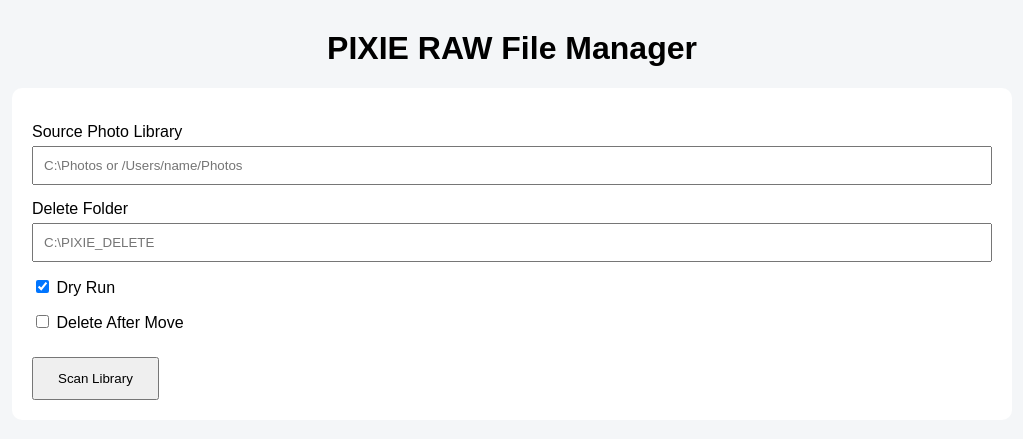
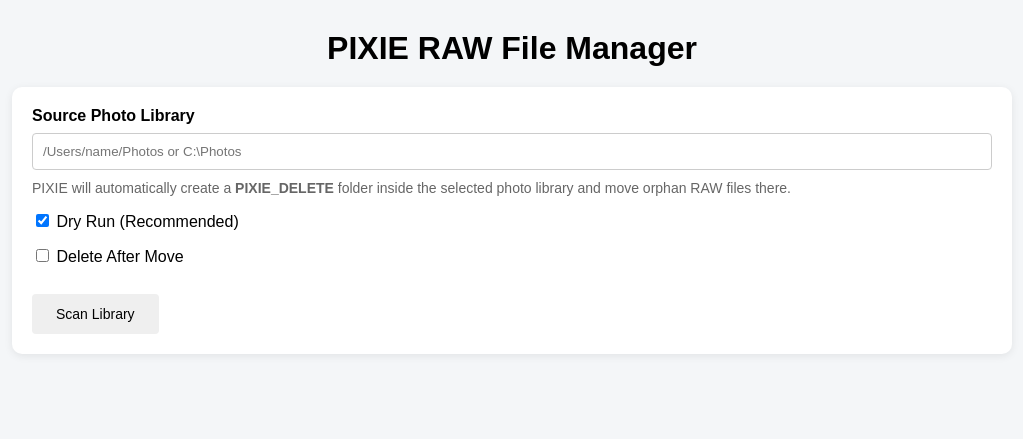
Before and after one commit to suprakashmukherjee/PIXIE, a FastAPI app: page / in a window 1280 px wide. Shown: the top 439 px of the page, without its empty margins (128-1151 px from the left). Run offline with FastAPI, Linux system fonts and the light colour scheme.

Commit message:
Removed field for Delete folder and bug fixes made

```diff
--- a/main.py
+++ b/main.py
@@ -1,45 +1,41 @@
+from pathlib import Path
+
 from fastapi import FastAPI
-from fastapi import Request
-from fastapi.responses import HTMLResponse
+from fastapi.responses import FileResponse
 from fastapi.staticfiles import StaticFiles
-from fastapi.templating import Jinja2Templates
-
 from pydantic import BaseModel
 
 from scanner import scan_orphan_raws
 
+BASE_DIR = Path(__file__).resolve().parent
+
 app = FastAPI(title="PIXIE RAW File Manager")
 
-app.mount("/static", StaticFiles(directory="static"), name="static")
-
-templates = Jinja2Templates(directory="templates")
+app.mount(
+    "/static",
+    StaticFiles(directory=BASE_DIR / "static"),
+    name="static"
+)
 
 
 class ScanRequest(BaseModel):
     source_path: str
-    delete_folder: str
     dry_run: bool = True
     delete_after_move: bool = False
 
 
-@app.get("/", response_class=HTMLResponse)
-async def home(request: Request):
-
-    return templates.TemplateResponse(
-    request=request,
-    name="index.html",
-    context={}
-)
+@app.get("/")
+async def home():
+    return FileResponse(
+        BASE_DIR / "templates" / "index.html"
+    )
 
 
 @app.post("/scan")
 async def run_scan(payload: ScanRequest):
 
-    result = scan_orphan_raws(
+    return scan_orphan_raws(
         source_path=payload.source_path,
-        delete_folder=payload.delete_folder,
-        delete_after_move=payload.delete_after_move,
-        dry_run=payload.dry_run
+        dry_run=payload.dry_run,
+        delete_after_move=payload.delete_after_move
     )
-
-    return result
--- a/scanner.py
+++ b/scanner.py
@@ -1,7 +1,8 @@
+import csv
+import os
+import shutil
+from datetime import datetime
 from pathlib import Path
-import shutil
-import csv
-from datetime import datetime
 
 RAW_EXTENSIONS = {
     ".arw",
@@ -15,28 +16,25 @@ RAW_EXTENSIONS = {
 }
 
 
-def get_folder_file_index(folder_path: Path):
-    """
-    Create a case-insensitive filename lookup.
-    """
-    return {
-        file.name.lower()
-        for file in folder_path.iterdir()
-        if file.is_file()
-    }
-
-
 def scan_orphan_raws(
     source_path: str,
-    delete_folder: str,
-    delete_after_move: bool = False,
-    dry_run: bool = True
+    dry_run: bool = True,
+    delete_after_move: bool = False
 ):
+
     source = Path(source_path)
-    delete_root = Path(delete_folder)
 
     if not source.exists():
-        raise FileNotFoundError(f"Source path does not exist: {source}")
+        raise FileNotFoundError(
+            f"Source path does not exist: {source}"
+        )
+
+    if not source.is_dir():
+        raise NotADirectoryError(
+            f"Source path is not a directory: {source}"
+        )
+
+    pixie_delete_folder = source / "PIXIE_DELETE"
 
     total_raw_files = 0
     total_jpeg_files = 0
@@ -45,7 +43,13 @@ def scan_orphan_raws(
 
     report_rows = []
 
-    for current_dir, _, files in __import__("os").walk(source):
+    for current_dir, dirs, files in os.walk(source):
+
+        # Do not scan PIXIE_DELETE
+        dirs[:] = [
+            d for d in dirs
+            if d != "PIXIE_DELETE"
+        ]
 
         current_dir = Path(current_dir)
 
@@ -58,41 +62,55 @@ def scan_orphan_raws(
 
             file_path = current_dir / file_name
 
-            suffix = file_path.suffix.lower()
+            extension = file_path.suffix.lower()
 
-            if suffix in [".jpg", ".jpeg"]:
+            if extension in {".jpg", ".jpeg"}:
                 total_jpeg_files += 1
 
-            if suffix not in RAW_EXTENSIONS:
+            if extension not in RAW_EXTENSIONS:
                 continue
 
             total_raw_files += 1
 
             stem = file_path.stem
 
-            jpg_match = f"{stem.lower()}.jpg"
-            jpeg_match = f"{stem.lower()}.jpeg"
+            expected_jpg = f"{stem.lower()}.jpg"
+            expected_jpeg = f"{stem.lower()}.jpeg"
 
             has_matching_jpeg = (
-                jpg_match in file_index
-                or jpeg_match in file_index
+                expected_jpg in file_index
+                or expected_jpeg in file_index
             )
 
             if has_matching_jpeg:
                 continue
 
             orphan_raw_files += 1
-            recovered_bytes += file_path.stat().st_size
+
+            try:
+                recovered_bytes += file_path.stat().st_size
+            except Exception:
+                pass
 
             relative_path = file_path.relative_to(source)
-            destination_path = delete_root / relative_path
 
-            report_rows.append({
-                "raw_file_name": file_path.name,
-                "source_path": str(file_path),
-                "destination_path": str(destination_path),
-                "status": "ORPHAN"
-            })
+            destination_path = (
+                pixie_delete_folder /
+                relative_path
+            )
+
+            report_rows.append(
+                {
+                    "raw_file_name": file_path.name,
+                    "source_path": str(file_path),
+                    "destination_path": str(destination_path),
+                    "status": (
+                        "ORPHAN"
+                        if dry_run
+                        else "MOVED"
+                    )
+                }
+            )
 
             if not dry_run:
 
@@ -106,13 +124,20 @@ def scan_orphan_raws(
                     str(destination_path)
                 )
 
-    delete_root.mkdir(
-        parents=True,
-        exist_ok=True
+    if not dry_run:
+        pixie_delete_folder.mkdir(
+            parents=True,
+            exist_ok=True
+        )
+
+    report_folder = (
+        pixie_delete_folder
+        if not dry_run
+        else source
     )
 
     report_file = (
-        delete_root /
+        report_folder /
         f"orphan_report_{datetime.now().strftime('%Y%m%d_%H%M%S')}.csv"
     )
 
@@ -155,6 +180,9 @@ def scan_orphan_raws(
             recovered_bytes / (1024 ** 3),
             2
         ),
+        "pixie_delete_folder": str(
+            pixie_delete_folder
+        ),
         "report_file": str(report_file),
         "orphans": report_rows
     }
--- a/static/app.js
+++ b/static/app.js
@@ -3,12 +3,16 @@ async function runScan() {
     const sourcePath =
         document.getElementById(
             "sourcePath"
-        ).value;
+        ).value.trim();
 
-    const deleteFolder =
-        document.getElementById(
-            "deleteFolder"
-        ).value;
+    if (!sourcePath) {
+
+        alert(
+            "Please enter a source photo library path."
+        );
+
+        return;
+    }
 
     const dryRun =
         document.getElementById(
@@ -20,6 +24,8 @@ async function runScan() {
             "deleteAfterMove"
         ).checked;
 
+    try {
+
         const response = await fetch(
             "/scan",
             {
@@ -30,7 +36,6 @@ async function runScan() {
                 },
                 body: JSON.stringify({
                     source_path: sourcePath,
-                delete_folder: deleteFolder,
                     dry_run: dryRun,
                     delete_after_move:
                         deleteAfterMove
@@ -38,7 +43,16 @@ async function runScan() {
             }
         );
 
-    const data = await response.json();
+        if (!response.ok) {
+
+            const errorText =
+                await response.text();
+
+            throw new Error(errorText);
+        }
+
+        const data =
+            await response.json();
 
         document
             .getElementById("results")
@@ -48,27 +62,32 @@ async function runScan() {
             .getElementById("summary")
             .innerHTML = `
                 <p>
-                RAW Files:
+                    <strong>RAW Files Found:</strong>
                     ${data.total_raw_files}
                 </p>
 
                 <p>
-                JPEG Files:
+                    <strong>JPEG Files Found:</strong>
                     ${data.total_jpeg_files}
                 </p>
 
                 <p>
-                Orphan RAW Files:
+                    <strong>Orphan RAW Files:</strong>
                     ${data.orphan_raw_files}
                 </p>
 
                 <p>
-                Storage Recovered:
+                    <strong>Potential Storage Recovery:</strong>
                     ${data.storage_recovered_gb} GB
                 </p>
 
                 <p>
-                Report:
+                    <strong>PIXIE_DELETE Folder:</strong>
+                    ${data.pixie_delete_folder}
+                </p>
+
+                <p>
+                    <strong>Report File:</strong>
                     ${data.report_file}
                 </p>
             `;
@@ -82,11 +101,32 @@ async function runScan() {
 
         data.orphans.forEach(row => {
 
-        tbody.innerHTML += `
-            <tr>
-                <td>${row.raw_file_name}</td>
-                <td>${row.source_path}</td>
-            </tr>
+            const tr =
+                document.createElement(
+                    "tr"
+                );
+
+            tr.innerHTML = `
+                <td>
+                    ${row.raw_file_name}
+                </td>
+
+                <td>
+                    ${row.source_path}
+                </td>
             `;
+
+            tbody.appendChild(tr);
+
         });
+
+    } catch (error) {
+
+        console.error(error);
+
+        alert(
+            "Error: " +
+            error.message
+        );
     }
+}
--- a/static/style.css
+++ b/static/style.css
@@ -1,34 +1,45 @@
 body {
     font-family: Arial, sans-serif;
-    background: #f4f6f8;
+    background-color: #f4f6f8;
     margin: 0;
+    padding: 0;
 }
 
 .container {
     width: 1000px;
+    max-width: 95%;
     margin: 30px auto;
 }
 
 h1 {
     text-align: center;
+    margin-bottom: 20px;
 }
 
 .card {
     background: white;
+    border-radius: 10px;
     padding: 20px;
     margin-bottom: 20px;
-    border-radius: 10px;
+
+    box-shadow:
+        0 2px 8px
+        rgba(0, 0, 0, 0.08);
 }
 
 label {
     display: block;
-    margin-top: 15px;
-    margin-bottom: 5px;
+    margin-bottom: 8px;
+    font-weight: bold;
 }
 
-input[type=text] {
+input[type="text"] {
     width: 100%;
     padding: 10px;
+
+    border: 1px solid #ccc;
+    border-radius: 4px;
+
     box-sizing: border-box;
 }
 
@@ -36,10 +47,34 @@ input[type=text] {
     margin-top: 15px;
 }
 
+.checkbox-row label {
+    font-weight: normal;
+}
+
 button {
+
     margin-top: 20px;
-    padding: 12px 24px;
+
+    padding:
+        12px 24px;
+
+    border: none;
+
+    border-radius: 4px;
+
     cursor: pointer;
+
+    font-size: 14px;
+}
+
+button:hover {
+    opacity: 0.9;
+}
+
+.info-text {
+    margin-top: 10px;
+    font-size: 14px;
+    color: #666;
 }
 
 .hidden {
@@ -47,17 +82,28 @@ button {
 }
 
 table {
+
     width: 100%;
+
+    margin-top: 20px;
+
     border-collapse: collapse;
-    margin-top: 20px;
 }
 
 table th,
 table td {
+
     border: 1px solid #ddd;
+
     padding: 10px;
+
+    text-align: left;
 }
 
 table th {
-    background: #efefef;
+    background-color: #f1f1f1;
 }
+
+#summary p {
+    margin: 8px 0;
+}
--- a/templates/index.html
+++ b/templates/index.html
@@ -1,13 +1,12 @@
 <!DOCTYPE html>
-<html>
+<html lang="en">
 
 <head>
+    <meta charset="UTF-8">
+    <meta name="viewport" content="width=device-width, initial-scale=1.0">
     <title>PIXIE RAW File Manager</title>
 
-    <link
-        rel="stylesheet"
-        href="/static/style.css"
-    >
+    <link rel="stylesheet" href="/static/style.css">
 </head>
 
 <body>
@@ -18,25 +17,21 @@
 
         <div class="card">
 
-        <label>
+            <label for="sourcePath">
                 Source Photo Library
             </label>
 
             <input
                 type="text"
                 id="sourcePath"
-            placeholder="C:\Photos or /Users/name/Photos"
+                placeholder="/Users/name/Photos or C:\Photos"
             >
 
-        <label>
-            Delete Folder
-        </label>
-
-        <input
-            type="text"
-            id="deleteFolder"
-            placeholder="C:\PIXIE_DELETE"
-        >
+            <p class="info-text">
+                PIXIE will automatically create a
+                <strong>PIXIE_DELETE</strong>
+                folder inside the selected photo library and move orphan RAW files there.
+            </p>
 
             <div class="checkbox-row">
 
@@ -46,7 +41,7 @@
                         id="dryRun"
                         checked
                     >
-                Dry Run
+                    Dry Run (Recommended)
                 </label>
 
             </div>
@@ -74,7 +69,7 @@
             class="card hidden"
         >
 
-        <h2>Results</h2>
+            <h2>Scan Results</h2>
 
             <div id="summary"></div>
 
@@ -98,4 +93,5 @@
     <script src="/static/app.js"></script>
 
 </body>
+
 </html>
```
Lines whose indentation alone changed are shown as unchanged.
